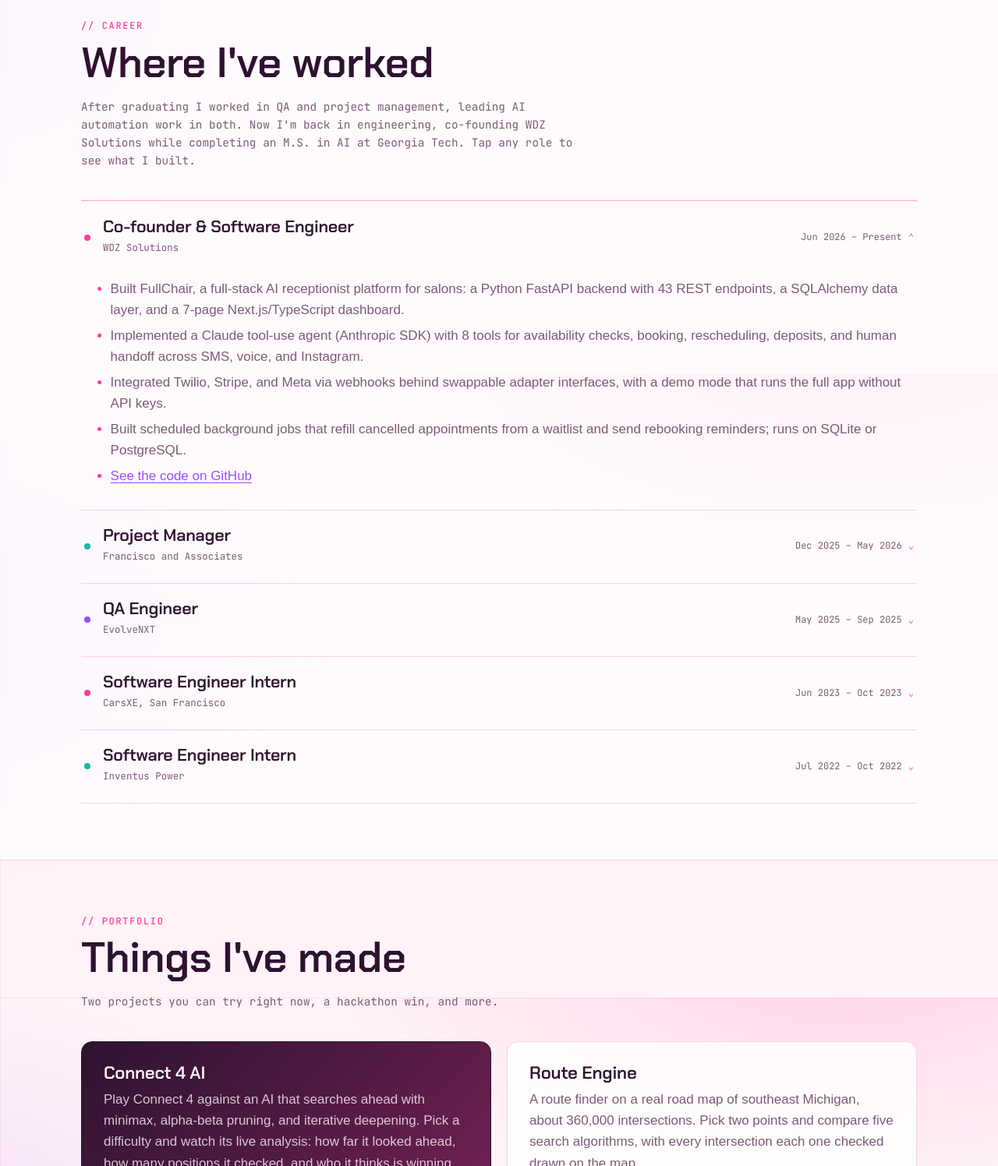
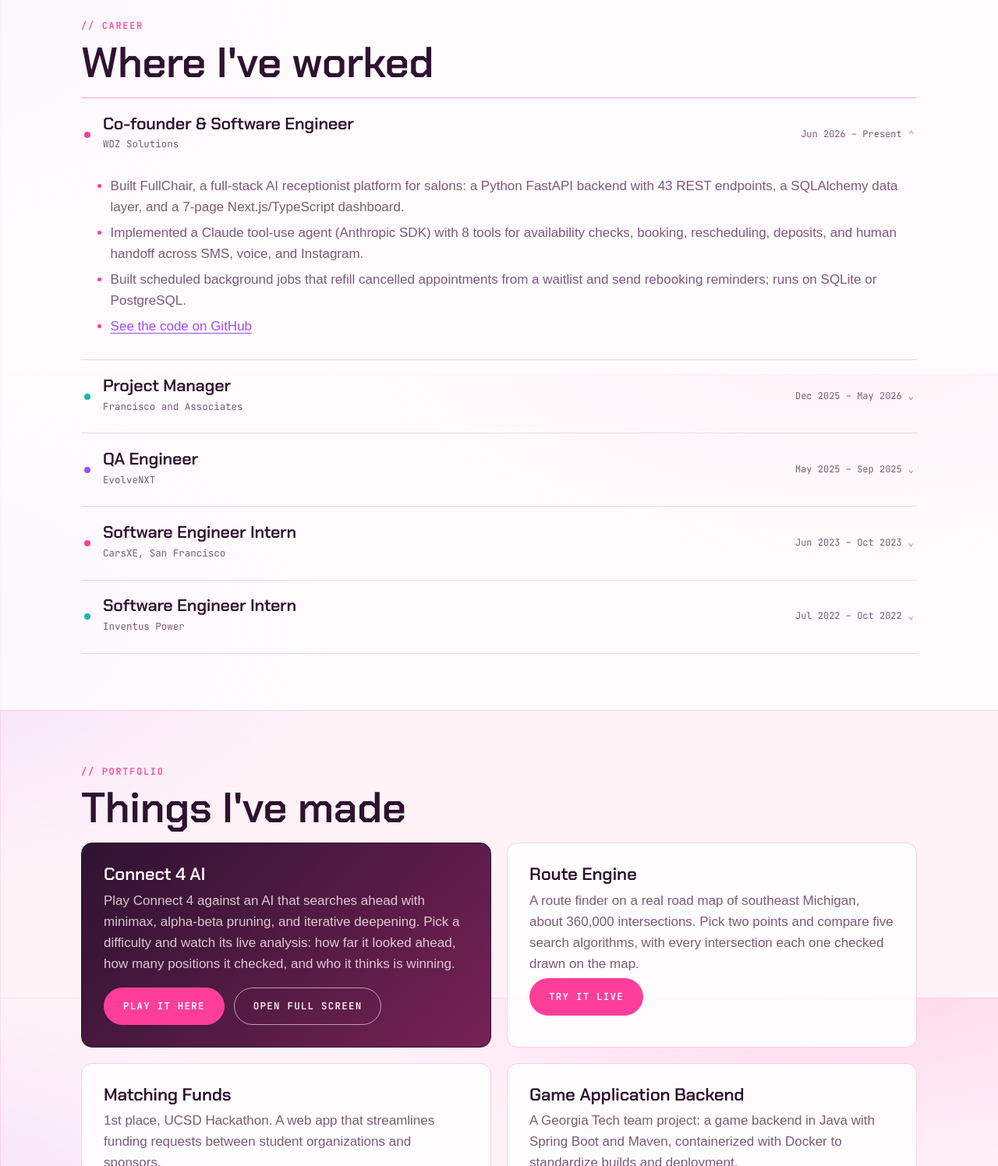
Before and after one commit to Maryamkusman/maryamusman.com, a plain HTML site: page index.html in a window 1280 px wide. Shown: the part 1120-2616 px from the top of the page at 78% size. Drawn offline with Linux system fonts and the light colour scheme.

Commit message:
minor updates

```diff
--- a/index.html
+++ b/index.html
@@ -260,14 +260,12 @@ footer span::before{content:"© ";color:var(--pink)}
   <section class="band" id="experience" aria-labelledby="exp-h">
     <div class="wrap">
       <h2 id="exp-h" data-kicker="Career">Where I've worked</h2>
-      <p class="sub">After graduating I worked in QA and project management, leading AI automation work in both. Now I'm back in engineering, co-founding WDZ Solutions while completing an M.S. in AI at Georgia Tech. Tap any role to see what I built.</p>
       <div class="roles">
         <details class="role" open>
           <summary><span class="dot" style="background:var(--pink)"></span><span><h3>Co-founder &amp; Software Engineer</h3><span class="org">WDZ Solutions</span></span><span class="when">Jun 2026 – Present<span class="chev" aria-hidden="true">⌄</span></span></summary>
           <ul>
             <li>Built FullChair, a full-stack AI receptionist platform for salons: a Python FastAPI backend with 43 REST endpoints, a SQLAlchemy data layer, and a 7-page Next.js/TypeScript dashboard.</li>
             <li>Implemented a Claude tool-use agent (Anthropic SDK) with 8 tools for availability checks, booking, rescheduling, deposits, and human handoff across SMS, voice, and Instagram.</li>
-            <li>Integrated Twilio, Stripe, and Meta via webhooks behind swappable adapter interfaces, with a demo mode that runs the full app without API keys.</li>
             <li>Built scheduled background jobs that refill cancelled appointments from a waitlist and send rebooking reminders; runs on SQLite or PostgreSQL.</li>
             <li><a href="https://github.com/maryamkusman/AI-Receptionist">See the code on GitHub</a></li>
           </ul>
@@ -310,7 +308,6 @@ footer span::before{content:"© ";color:var(--pink)}
   <section aria-labelledby="proj-h">
     <div class="wrap">
       <h2 id="proj-h" data-kicker="Portfolio">Things I've made</h2>
-      <p class="sub">Two projects you can try right now, a hackathon win, and more.</p>
       <div class="duo">
         <div class="panel play">
           <h3>Connect 4 AI</h3>
```
